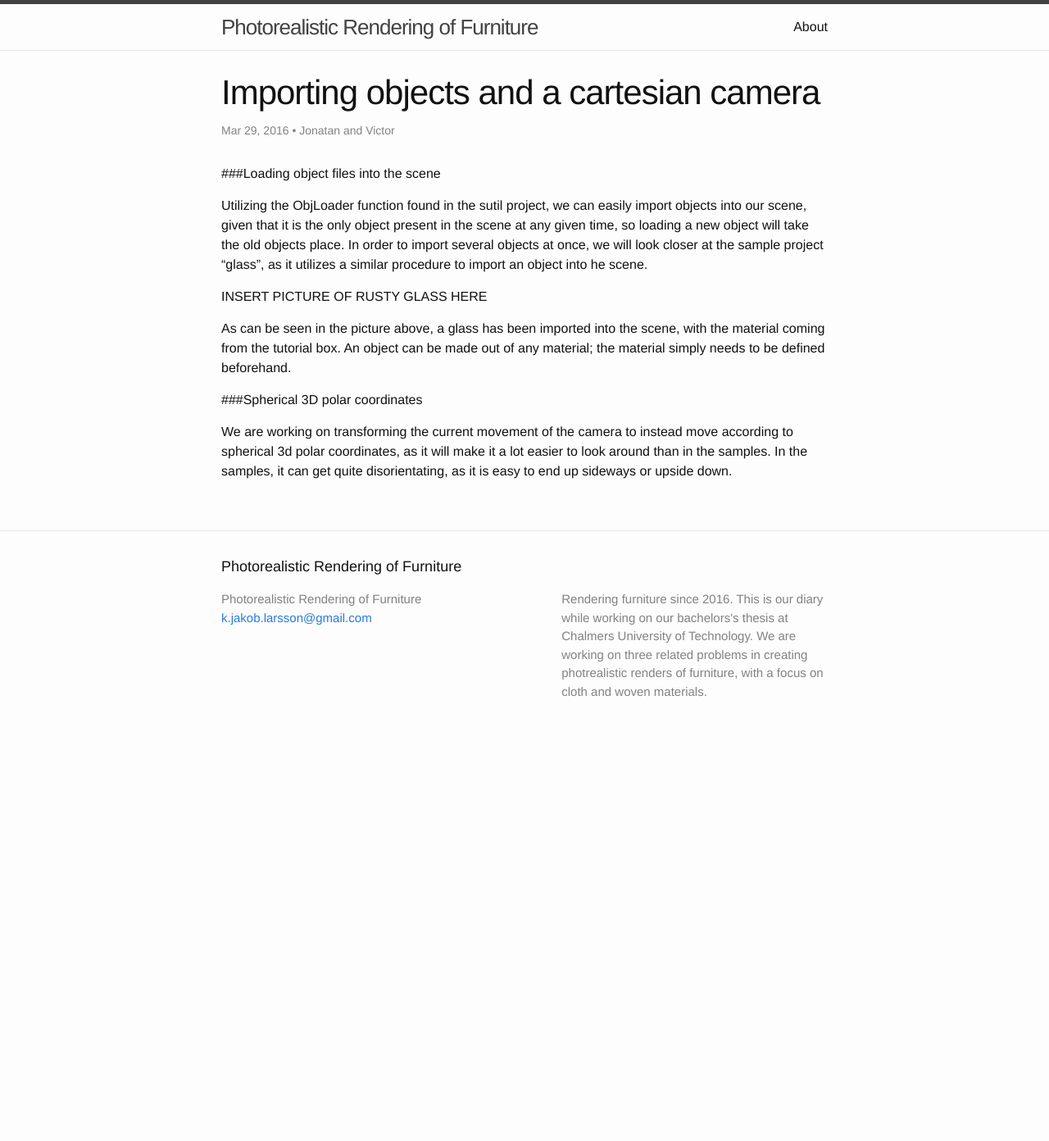
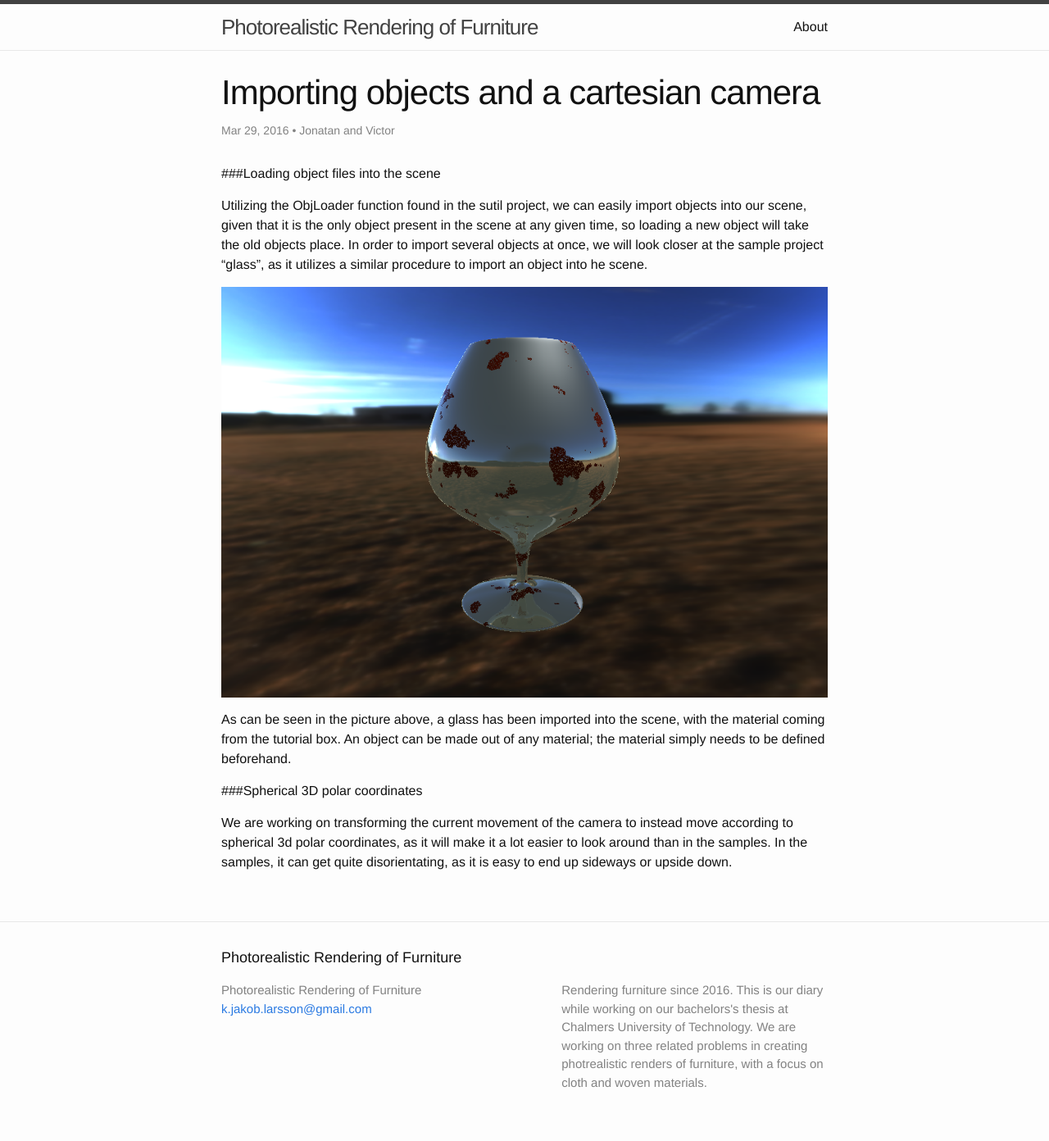
Before and after one commit to karljakoblarsson/Bachelor-work-Furniture, a Jekyll site: the page built from _posts/2016-04-04-objects-and-camera.markdown, in a window 1280 px wide. Shown: the whole page at 82% size. Built offline with Jekyll 4.4.1, drawn with Linux system fonts in a browser that asks for light colours; before the commit the page ends 915 px from its top, so only the background shows below that.

Commit message:
Update 2016-04-04-objects-and-camera.markdown

```diff
--- a/_posts/2016-04-04-objects-and-camera.markdown
+++ b/_posts/2016-04-04-objects-and-camera.markdown
@@ -4,14 +4,14 @@ title:  "Importing objects and a cartesian camera"
 author:  Jonatan and Victor
 date:   2016-03-29 16:00:00 +0200
 categories: renderer
-thumbnail: /assets/renderer/2016-03-29-Ko.gif
+thumbnail: /assets/renderer/2016-04-04-rusty-glass.png
 ---
 
 ###Loading object files into the scene
 
 Utilizing the ObjLoader function found in the sutil project, we can easily import objects into our scene, given that it is the only object present in the scene at any given time, so loading a new object will take the old objects place. In order to import several objects at once, we will look closer at the sample project "glass", as it utilizes a similar procedure to import an object into he scene.
 
-INSERT PICTURE OF RUSTY GLASS HERE
+![Rendered glass with rusty metal material]({{ site.baseurl }}/assets/renderer/2016-04-04-rusty-glass.png)
 
 As can be seen in the picture above, a glass has been imported into the scene, with the material coming from the tutorial box. An object can be made out of any material; the material simply needs to be defined beforehand.
 
```
